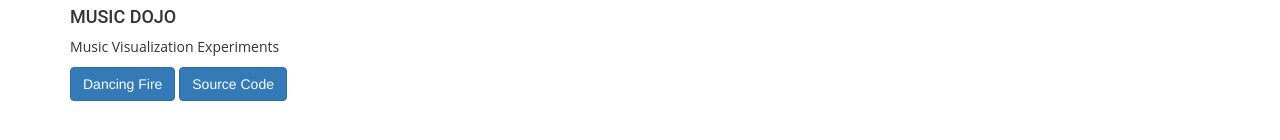
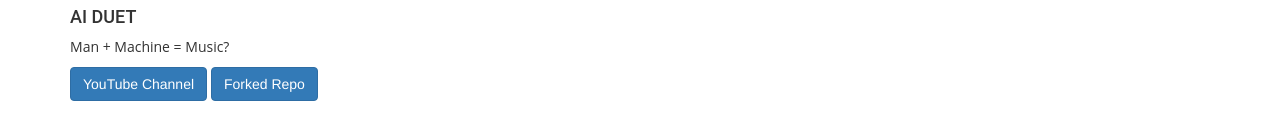
Before and after one commit to sjcobb/sjcobb.github.io, a website: page index.html in a window 1280 px wide. Shown: the part 1108-1248 px from the top of the page. Drawn offline with nearby package versions, Linux system fonts and the light colour scheme; no server answers.

Commit message:
upd github links

```diff
--- a/index.html
+++ b/index.html
@@ -128,10 +128,10 @@
               <div class="card">
                 <img class="card-img-top" src="http://placehold.it/350x150" alt="Card image cap">
                 <div class="card-block">
-                  <h4 class="card-title">Music Dojo</h4>
-                  <p class="card-text">Music Visualization Experiments</p>
-                  <a href="https://sjcobb.github.io/music-dojo/dancing-fire" class="btn btn-primary" target="_blank">Dancing Fire</a>
-                  <a href="https://github.com/sjcobb/music-dojo" class="btn btn-primary" target="_blank">Source Code</a>
+                  <h4 class="card-title">AI Duet</h4>
+                  <p class="card-text">Man + Machine = Music?</p>
+                  <a href="https://www.youtube.com/channel/UCo_IXLTK8dtF2qOUCt4l47Q" class="btn btn-primary" target="_blank">YouTube Channel</a>
+                  <a href="https://github.com/sjcobb/aiexperiments-ai-duet" class="btn btn-primary" target="_blank">Forked Repo</a>
                 </div>
               </div>
             </div>
```
Also changed, not shown: README.md.
